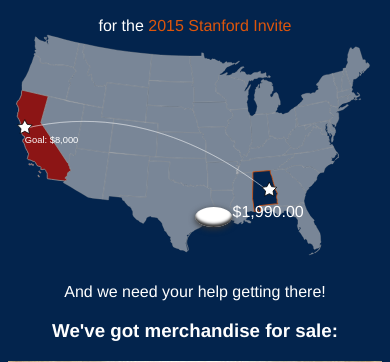
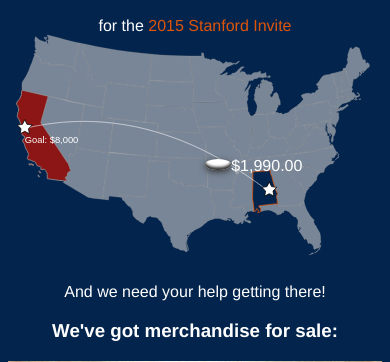
Before and after one commit to bahoo/auburnultimate, a PHP site: page / in a window 390 px wide; the page is wider, and only the part inside the window is pictured. Shown: the part 248-610 px from the top of that part. Run offline with PHP 8.4, Linux system fonts and the light colour scheme.

Commit message:
Responsive, check me out.

```diff
--- a/fundraiser.css
+++ b/fundraiser.css
@@ -50,10 +50,9 @@ h1{
   position: relative;
   background: #fff;
   border-radius: 50%;
-  width: 10%;
+  width: 7%;
   height: 5%;
   box-shadow: 0 2px 6px #333, 0 -3px 3px #333 inset;
-  min-height: 20px;
   -webkit-animation: disc_fly_y 4s cubic-bezier(0,1,0.75,1) infinite;
 }
 
--- a/index.php
+++ b/index.php
@@ -44,17 +44,17 @@
     */
   ?>
       @-webkit-keyframes disc_fly_x {
-        0%   { -webkit-transform: translateX(62%); -webkit-animation-timing-function: ease-out; }
-        100% { -webkit-transform: translateX(<?php echo 62 - $funding_progress*58; ?>%); -webkit-animation-timing-function: ease-in; }
+        0%   { -webkit-transform: translateX(66%); -webkit-animation-timing-function: ease-out; }
+        100% { -webkit-transform: translateX(<?php echo 66 - $funding_progress*64.5; ?>%); -webkit-animation-timing-function: ease-in; }
       }
 
       @-webkit-keyframes disc_fly_y {
-        0%   { -webkit-transform: translateY(920%); -webkit-animation-timing-function: ease-out; }
+        0%   { -webkit-transform: translateY(1220%); -webkit-animation-timing-function: ease-out; }
         <?php if($float_total <= 4500): ?>
-          100% { -webkit-transform: translateY(<?php echo 500 + (1 - $midway_progress) * 500 ; ?>%); -webkit-animation-timing-function: ease-out; }
+          100% { -webkit-transform: translateY(<?php echo 700 + (1 - $midway_progress) * 500 ; ?>%); -webkit-animation-timing-function: ease-out; }
         <?php else: ?>
-          <?php echo max(0.5, 0.5 - ($float_total-2500)/4000) * 100; ?>%   { -webkit-transform: translateY(500%); -webkit-animation-timing-function: ease-in; }
-          100% { -webkit-transform: translateY(<?php echo 500 + $funding_progress*30; ?>%); }
+          <?php echo max(0.5, 0.5 - ($float_total-2500)/4000) * 100; ?>%   { -webkit-transform: translateY(600%); -webkit-animation-timing-function: ease-in; }
+          100% { -webkit-transform: translateY(<?php echo 550 + $funding_progress*60; ?>%); }
         <?php endif; ?>
       }
   </style>
```
